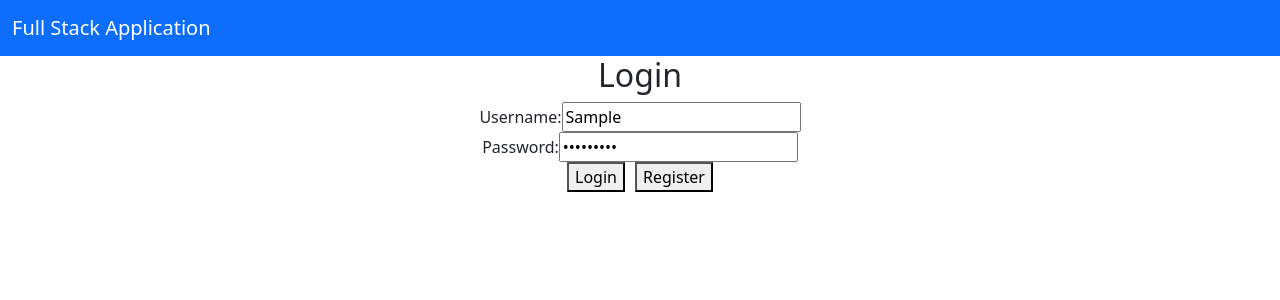
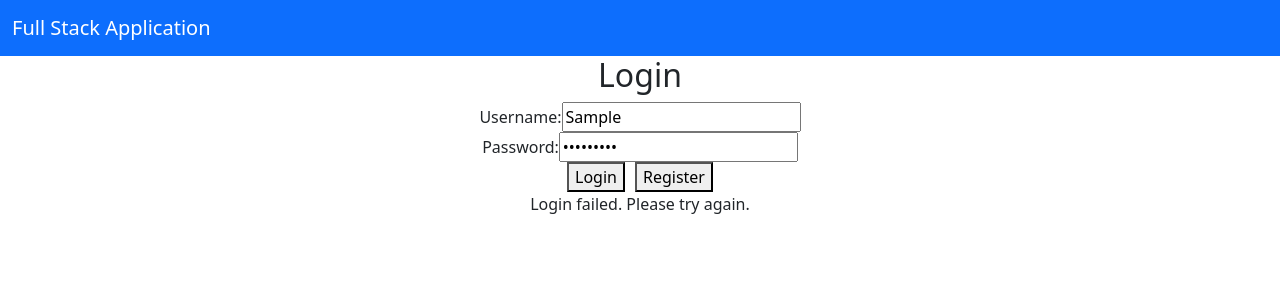
Before and after one commit to lovrocvitas2020/fullstack-front, a React (Create React App) app: page / in a window 1280 px wide. Both pictures are taken after typing "Sample", "Sample123" into the empty fields and a click on the button "Login". Shown: the top 300 px of the page. Built offline with nearby package versions, Linux system fonts and the light colour scheme; no server answers.

Commit message:
modifications 25 1 2025 -login bug fix

```diff
--- a/src/pages/Login.js
+++ b/src/pages/Login.js
@@ -1,21 +1,28 @@
+import axios from 'axios';
 import React, { useState } from 'react';
 import { useNavigate } from 'react-router-dom';
-import axios from 'axios';
+
 
 const Login = () => {
   const [username, setUsername] = useState('');
   const [password, setPassword] = useState('');
+  const [successMessage, setSuccessMessage] = useState('');
+
+
   const navigate = useNavigate();
 
   const handleSubmit = async (e) => {
     e.preventDefault();
     try {
-      const response = await axios.post("http://localhost:8080/login", { username, password });
+      const response = await axios.post("http://localhost:8080/loginuser", { username, password });
       if (response.status === 200) {
+        console.log("Login successful");
+        setSuccessMessage('Login successful!'); // Set success message
         navigate('/home');
       }
     } catch (error) {
       console.error('Login failed:', error);
+      setSuccessMessage('Login failed. Please try again.');
     }
   };
 
@@ -52,6 +59,7 @@ const Login = () => {
           <button type="button" onClick={handleRegister} style={{ marginLeft: '10px' }}>Register</button> {/* Add button to navigate to register page */}
         </div>
       </form>
+      {successMessage && <p>{successMessage}</p>} {/* Display success message */}
     </div>
   );
 };
```
